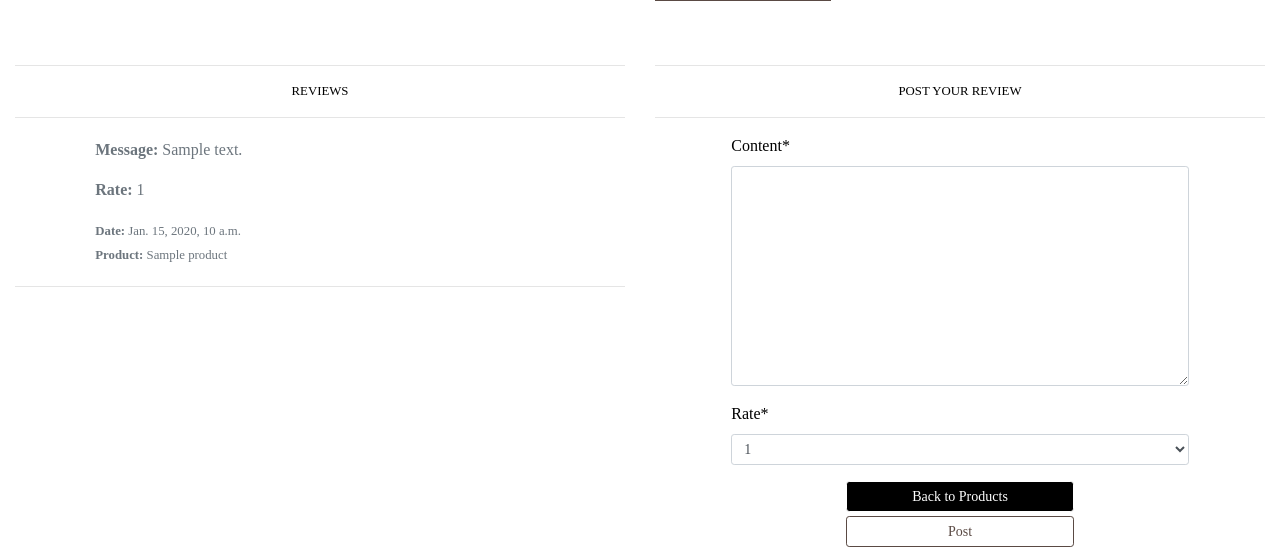
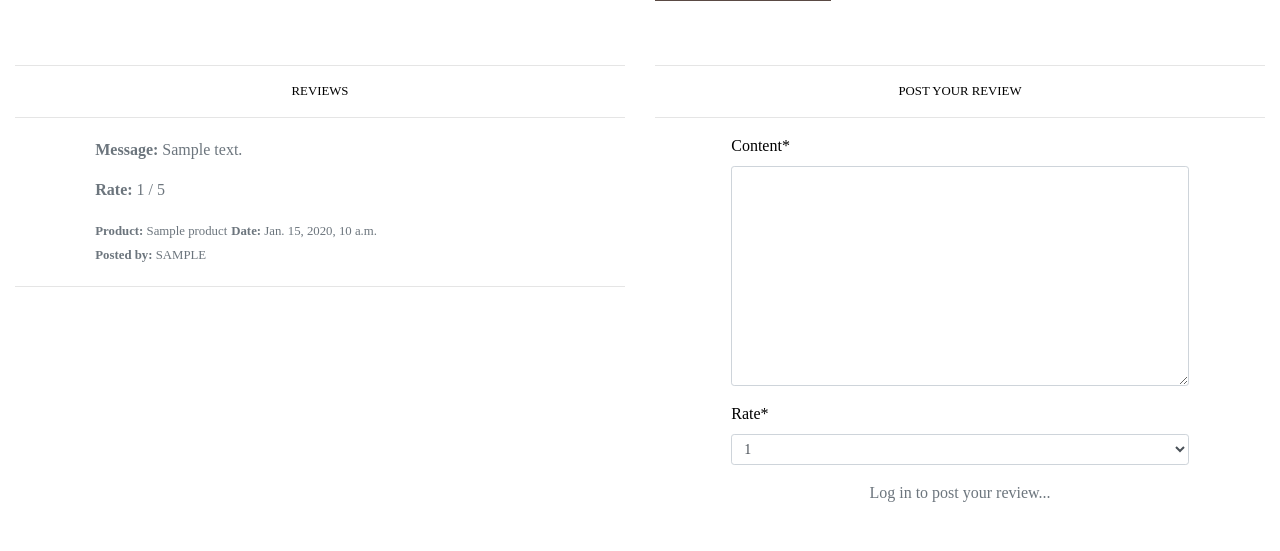
Before and after one commit to CarlosFaccelli26/hand_crafting_milestone, a Django app: page /1/ in a window 1280 px wide. Shown: the part 566-1117 px from the top of the page. After the commit the page ends 1068 px from the top, so only its background shows below. Run offline with Django 3.2, Linux system fonts and the light colour scheme; tables that the repository leaves empty hold one stand-in row (values such as "Sample post"); grey boxes marked "Sample" are stand-in pictures; parts of the project's set-up code (start-up, migrations or seed data) failed here and were passed over; some libraries are stand-ins or nearby versions.

Commit message:
Added final touch to product_detail template

```diff
--- a/products/templates/products/product_detail.html
+++ b/products/templates/products/product_detail.html
@@ -104,12 +104,15 @@
                 {% for review in reviews %}
                     <div class="w-75 mx-auto p-1">
                         <p class="text-muted text-truncate"><strong>Message:</strong> {{ review.content }}</p>
-                        <p class="text-muted"><strong>Rate:</strong> {{ review.rate }}</p>
+                        <p class="text-muted"><strong>Rate:</strong> {{ review.rate }} / 5</p>
+                        <small class="text-muted"><strong>Product:</strong> {{ review.product }}</small>
                         <small class="text-muted"><strong>Date:</strong> {{ review.date }}</small><br>
-                        <small class="text-muted"><strong>Product:</strong> {{ review.product }}</small>
+                        <small class="text-muted"><strong>Posted by:</strong> {{ review.user|upper }}</small>
                     </div>
                     <hr class="w-100 mx-auto">
                 {% endfor %}
+                {% else  %}
+                    <p class="text-muted text-center m5">No reviews yet...</p>
                 {% endif %}
             </div>
             <div class="col-sm-12 col-md-6">
@@ -119,10 +122,14 @@
                 <form method="POST" action="{% url 'review' product.id %}" class="form w-75 mx-auto">
                     {% csrf_token %}
                     {{ form | crispy }}
+                    {% if request.user.is_authenticated %}
                     <div class="w-50 mx-auto">
                         <a href="{% url 'products' %}" class="btn btn-black btn-sm w-100 mb-1">Back to Products</a>
                         <button type="submit" class="btn btn-sm btn-outline-brown w-100 mb-1">Post</button>
                     </div>
+                    {% else %}
+                    <p class="text-muted text-center">Log in to post your review...</p>
+                    {% endif %}
                 </form>
             </div>
         </div>
--- a/products/views.py
+++ b/products/views.py
@@ -64,7 +64,7 @@ def product_detail(request, product_id):
     """ A view to show individual product details """
     form = ProductReviewForm()
     product = get_object_or_404(Product, pk=product_id)
-    reviews = ProductReview.objects.all()
+    reviews = ProductReview.objects.filter(product=product_id)
 
     context = {
         'product': product,
@@ -79,7 +79,7 @@ def review(request, product_id):
     """A view to give user the ability to write a review for a product"""
 
     product = Product.objects.get(pk=product_id)
-    reviews = ProductReview.objects.all()
+    reviews = ProductReview.objects.filter(product=product_id)
     user = request.user
     if request.method == 'POST':
         form = ProductReviewForm(request.POST)
```
